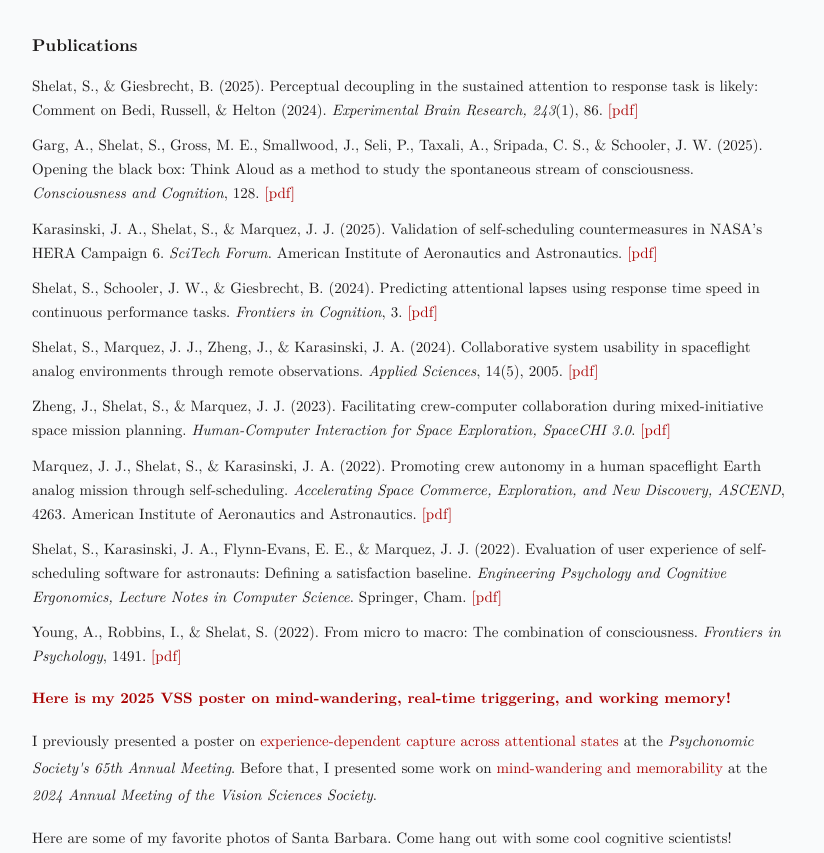
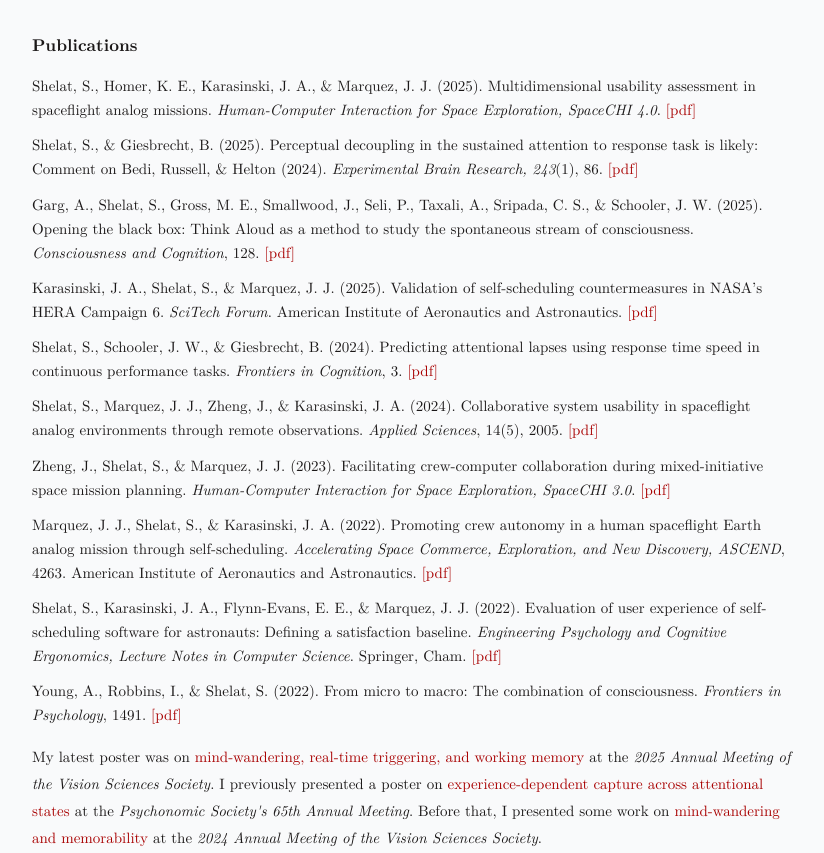
Before and after one commit to sshelat/sshelat.github.io, a website built with Vite: page index.html in a window 1280 px wide. Shown: the part 760-1613 px from the top of the page, without its empty margins (228-1052 px from the left). Built offline with nearby package versions, Linux system fonts and the light colour scheme.

Commit message:
Update index.html

```diff
--- a/index.html
+++ b/index.html
@@ -103,6 +103,11 @@
       <h2 style="font-weight: bold; font-size: 17px;">Publications</h2>
 
           <div class="publication">
+            Shelat, S., Homer, K. E., Karasinski, J. A., & Marquez, J. J. (2025). Multidimensional usability assessment in spaceflight analog missions. <em>Human-Computer Interaction for Space Exploration, SpaceCHI 4.0</em>.
+            <a href="publications/Shelat et al 2025 SpaceCHI.pdf" target="_blank" style="font-size: 15px; text-decoration: none;">[pdf]</a>
+          </div>
+
+          <div class="publication">
             Shelat, S., & Giesbrecht, B. (2025). Perceptual decoupling in the sustained attention to response task is likely: Comment on Bedi, Russell, & Helton (2024). <em>Experimental Brain Research, 243</em>(1), 86.
             <a href="publications/Shelat and Giesbrecht 2025 ERB.pdf" target="_blank" style="font-size: 15px; text-decoration: none;">[pdf]</a>
           </div>
@@ -150,15 +155,7 @@
 
       <p style="font-size: 15px;"></p>
 
-        <strong>
-          <a href="imgs/Shelat et al 2025 VSS.pdf" target="_blank" style="font-size: 15px; text-decoration: none;">Here is my 2025 VSS poster on
-            mind-wandering, real-time triggering, and working memory!</a>
-        </strong>
-
-      </p>
-
-      <p style="font-size: 15px;"></p>
-
+        My latest poster was on <a href="imgs/Shelat et al 2025 VSS.pdf" target="_blank" style="font-size: 15px; text-decoration: none;">mind-wandering, real-time triggering, and working memory</a> at the <i>2025 Annual Meeting of the Vision Sciences Society</i>.
         I previously presented a poster on <a href="imgs/Shelat & Giesbrecht 2024 Psychonomics.pdf" target="_blank" style="font-size: 15px; text-decoration: none;">experience-dependent capture across attentional states</a>
         at the <i>Psychonomic Society's 65th Annual Meeting</i>.
         Before that, I presented some work on <a href="imgs/Shelat et al 2024 VSS.pdf" target="_blank" style="font-size: 15px; text-decoration: none;">mind-wandering and memorability</a>
```
